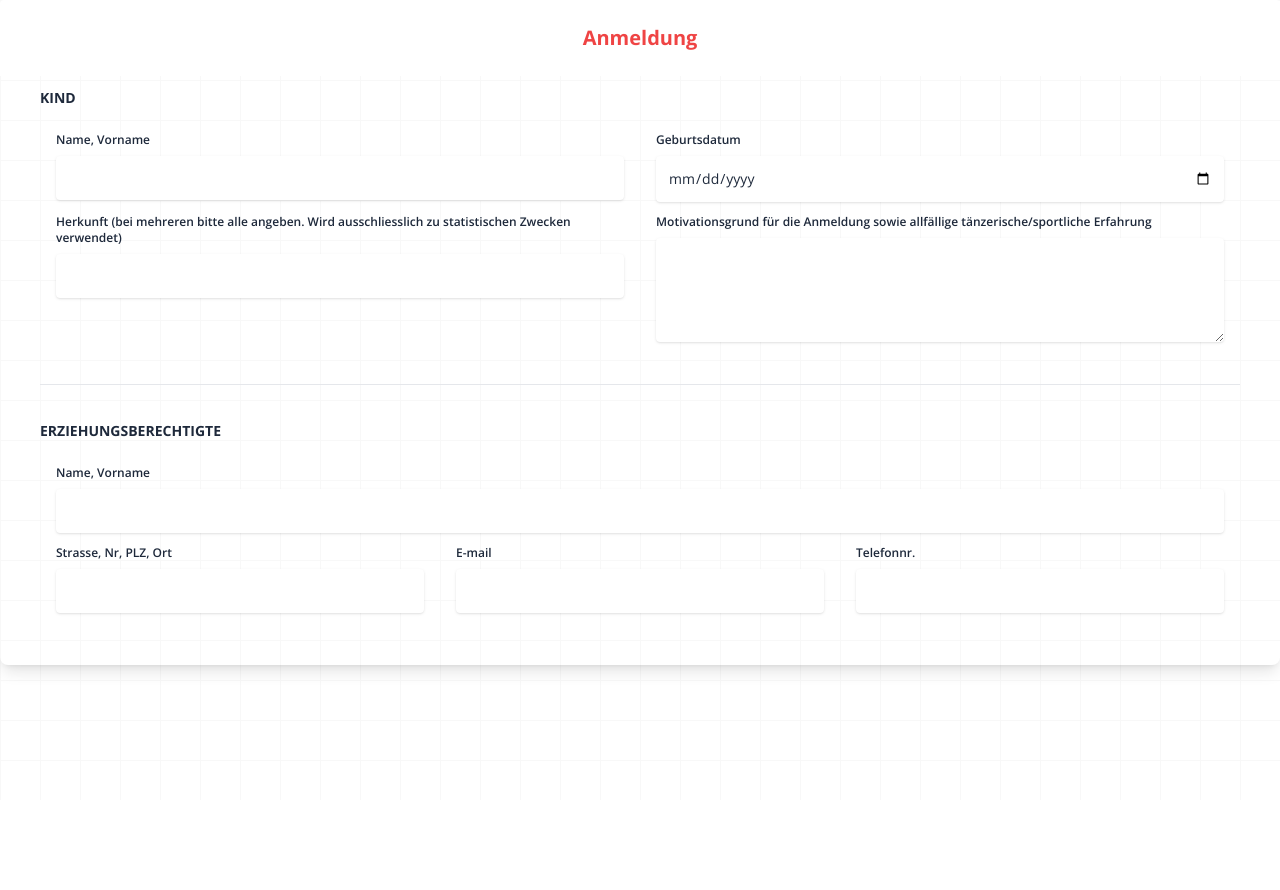
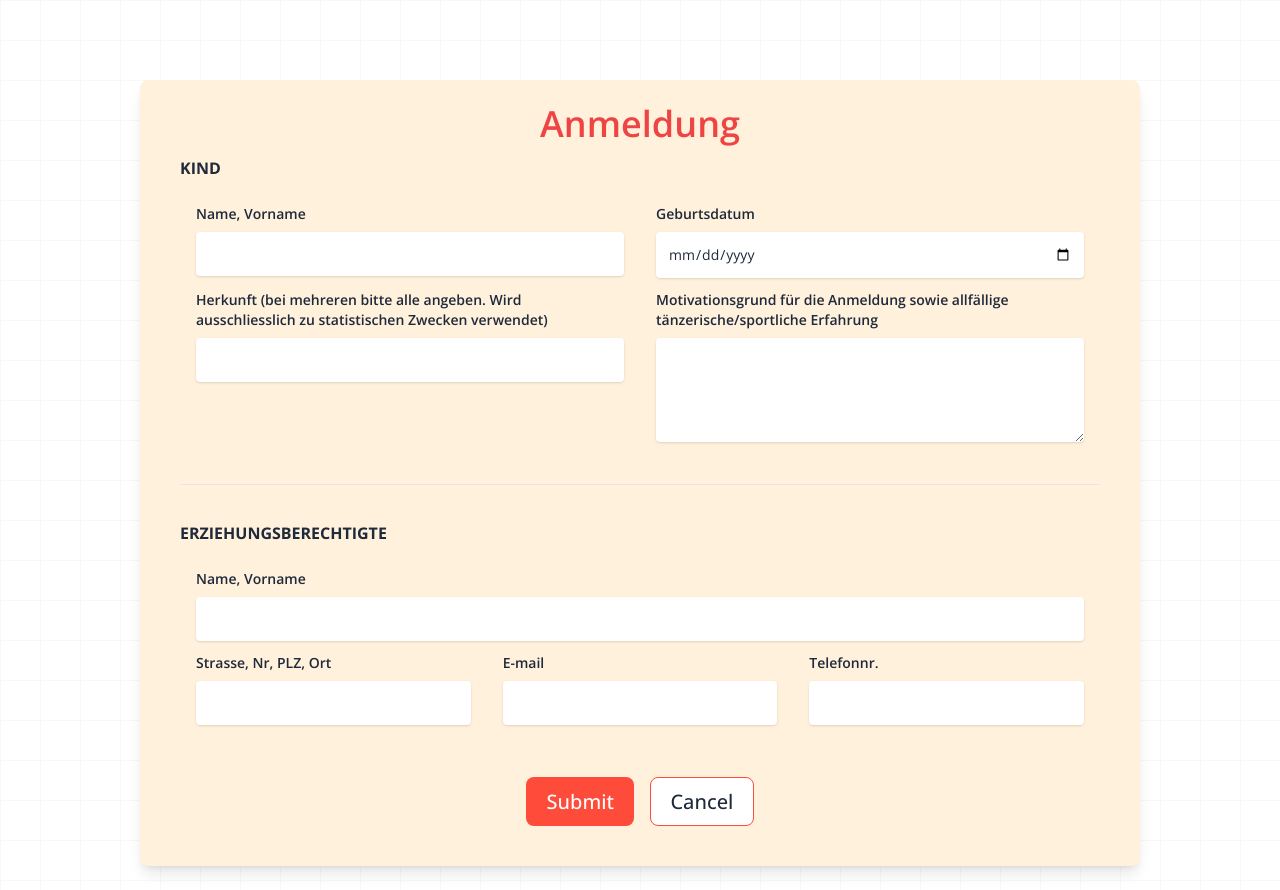
Before and after one commit to vntero/cafeaulait, a SvelteKit app: page /register in a window 1280 px wide. Before the commit the page ends 800 px from the top, so only its background shows below. Built offline with nearby package versions, Linux system fonts and the light colour scheme.

Commit message:
finishes adding the registration form

```diff
--- a/src/routes/register/+page.svelte
+++ b/src/routes/register/+page.svelte
@@ -1,65 +1,67 @@
+<script>
+  import SectionWrapper from '../../components/SectionWrapper.svelte'
+</script>
+
+<SectionWrapper>
   <div
-  class="relative flex flex-col min-w-0 break-words w-full mb-6 shadow-lg rounded-lg bg-blueGray-100 border-0"
+    class="relative flex flex-col w-full mb-6 shadow-lg rounded-lg max-w-[1000px] mx-auto m-20 bg-[#FFF1DB]"
   >
-  <!-- <div
-      class="max-w-[1000px] mx-auto w-full text-center bg-[#FFF1DB] p-6 rounded-lg shadow-lg"
-    > -->
-  <div class="rounded-t bg-white mb-0 px-6 py-6">
-    <div class="text-center">
-      <h6 class="text-red-500 text-xl font-bold">Anmeldung</h6>
-    </div>
-  </div>
-
     <div class="flex-auto px-4 lg:px-10 py-10 pt-0">
       <form>
-      <h6 class="text-blueGray-400 text-sm mt-3 mb-6 font-bold uppercase">
-        Kind
+        <h6
+          class="text-4xl sm:text-5xl md:text-4xl max-w-[1000px] mx-auto w-full font-semibold text-center text-red-500 pt-6"
+        >
+          Anmeldung
         </h6>
+        <h6 class="mt-3 mb-6 font-bold uppercase">Kind</h6>
         <div class="flex flex-wrap">
           <div class="w-full lg:w-6/12 px-4">
             <div class="relative w-full mb-3">
-            <label class="block text-xs font-semibold mb-2" for="grid-username">
+              <label
+                class="block text-sm font-semibold mb-2"
+                for="grid-username"
+              >
                 Name, Vorname
               </label>
               <input
                 id="grid-username"
                 type="text"
-              class="border-0 px-3 py-3 placeholder-blueGray-300 text-blueGray-600 bg-white rounded text-sm shadow focus:outline-none focus:ring w-full ease-linear transition-all duration-150"
+                class="border-0 px-3 py-3 bg-white rounded text-sm shadow focus:outline-none focus:ring w-full ease-linear transition-all duration-150"
               />
             </div>
           </div>
           <div class="w-full lg:w-6/12 px-4">
             <div class="relative w-full mb-3">
-            <label class="block text-xs font-semibold mb-2" for="grid-email">
+              <label class="block text-sm font-semibold mb-2" for="grid-email">
                 Geburtsdatum
               </label>
               <input
                 id="grid-email"
                 type="date"
-              class="border-0 px-3 py-3 placeholder-blueGray-300 text-blueGray-600 bg-white rounded text-sm shadow focus:outline-none focus:ring w-full ease-linear transition-all duration-150"
+                class="border-0 px-3 py-3 bg-white rounded text-sm shadow focus:outline-none focus:ring w-full ease-linear transition-all duration-150"
               />
             </div>
           </div>
           <div class="w-full lg:w-6/12 px-4">
             <div class="relative w-full mb-3">
               <label
-              class="block text-xs font-semibold mb-2"
+                class="block text-sm font-semibold mb-2"
                 for="grid-first-name"
               >
-              Herkunft (bei mehreren bitte alle angeben. Wird ausschliesslich zu
-              statistischen Zwecken verwendet)
+                Herkunft (bei mehreren bitte alle angeben. Wird ausschliesslich
+                zu statistischen Zwecken verwendet)
               </label>
               <input
                 id="grid-first-name"
                 type="text"
-              class="border-0 px-3 py-3 placeholder-blueGray-300 text-blueGray-600 bg-white rounded text-sm shadow focus:outline-none focus:ring w-full ease-linear transition-all duration-150"
+                class="border-0 px-3 py-3 bg-white rounded text-sm shadow focus:outline-none focus:ring w-full ease-linear transition-all duration-150"
               />
             </div>
           </div>
           <div class="w-full lg:w-6/12 px-4">
             <div class="relative w-full mb-3">
               <label
-              class="block text-xs font-semibold mb-2"
+                class="block text-sm font-semibold mb-2"
                 for="grid-last-name"
               >
                 Motivationsgrund für die Anmeldung sowie allfällige
@@ -68,7 +70,7 @@
               <textarea
                 id="grid-about-me"
                 type="text"
-              class="border-0 px-3 py-3 placeholder-blueGray-300 text-blueGray-600 bg-white rounded text-sm shadow focus:outline-none focus:ring w-full ease-linear transition-all duration-150"
+                class="border-0 px-3 py-3 bg-white rounded text-sm shadow focus:outline-none focus:ring w-full ease-linear transition-all duration-150"
                 rows="4"
               />
             </div>
@@ -78,50 +80,54 @@
         <hr class="mt-6 border-b-1 border-blueGray-300" />
         <br />
 
-      <h6 class="text-blueGray-400 text-sm mt-3 mb-6 font-bold uppercase">
-        Erziehungsberechtigte
-      </h6>
+        <h6 class="mt-3 mb-6 font-bold uppercase">Erziehungsberechtigte</h6>
         <div class="flex flex-wrap">
           <div class="w-full lg:w-12/12 px-4">
             <div class="relative w-full mb-3">
-            <label class="block text-xs font-semibold mb-2" for="grid-address">
+              <label
+                class="block text-sm font-semibold mb-2"
+                for="grid-address"
+              >
                 Name, Vorname
               </label>
               <input
                 id="grid-address"
                 type="text"
-              class="border-0 px-3 py-3 placeholder-blueGray-300 text-blueGray-600 bg-white rounded text-sm shadow focus:outline-none focus:ring w-full ease-linear transition-all duration-150"
+                class="border-0 px-3 py-3 bg-white rounded text-sm shadow focus:outline-none focus:ring w-full ease-linear transition-all duration-150"
               />
             </div>
           </div>
           <div class="w-full lg:w-4/12 px-4">
             <div class="relative w-full mb-3">
-            <label class="block text-xs font-semibold mb-2" for="grid-city">
+              <label class="block text-sm font-semibold mb-2" for="grid-city">
                 Strasse, Nr, PLZ, Ort
               </label>
               <input
                 id="grid-city"
                 type="email"
-              class="border-0 px-3 py-3 placeholder-blueGray-300 text-blueGray-600 bg-white rounded text-sm shadow focus:outline-none focus:ring w-full ease-linear transition-all duration-150"
-            />
-          </div>
-        </div>
-        <div class="w-full lg:w-4/12 px-4">
-          <div class="relative w-full mb-3">
-            <label class="block text-xs font-semibold mb-2" for="grid-country">
-              E-mail
-            </label>
-            <input
-              id="grid-country"
-              type="email"
-              class="border-0 px-3 py-3 placeholder-blueGray-300 text-blueGray-600 bg-white rounded text-sm shadow focus:outline-none focus:ring w-full ease-linear transition-all duration-150"
+                class="border-0 px-3 py-3 bg-white rounded text-sm shadow focus:outline-none focus:ring w-full ease-linear transition-all duration-150"
               />
             </div>
           </div>
           <div class="w-full lg:w-4/12 px-4">
             <div class="relative w-full mb-3">
               <label
-              class="block text-xs font-semibold mb-2"
+                class="block text-sm font-semibold mb-2"
+                for="grid-country"
+              >
+                E-mail
+              </label>
+              <input
+                id="grid-country"
+                type="email"
+                class="border-0 px-3 py-3 bg-white rounded text-sm shadow focus:outline-none focus:ring w-full ease-linear transition-all duration-150"
+              />
+            </div>
+          </div>
+          <div class="w-full lg:w-4/12 px-4">
+            <div class="relative w-full mb-3">
+              <label
+                class="block text-sm font-semibold mb-2"
                 for="grid-postal-code"
               >
                 Telefonnr.
@@ -129,11 +135,23 @@
               <input
                 id="grid-postal-code"
                 type="tel"
-              class="border-0 px-3 py-3 placeholder-blueGray-300 text-blueGray-600 bg-white rounded text-sm shadow focus:outline-none focus:ring w-full ease-linear transition-all duration-150"
+                class="border-0 px-3 py-3 bg-white rounded text-sm shadow focus:outline-none focus:ring w-full ease-linear transition-all duration-150"
               />
             </div>
           </div>
         </div>
+        <div class="flex items-center gap-4 justify-center pt-10">
+          <button class={'specialBtnDark'}>
+            <p class="text-base sm:text-lg md:text-xl">Submit</p>
+          </button>
+
+          <a href="/">
+            <button class="specialBtn">
+              <p class="text-base sm:text-lg md:text-xl">Cancel</p>
+            </button>
+          </a>
+        </div>
       </form>
     </div>
   </div>
+</SectionWrapper>
```
Lines whose indentation alone changed are shown as unchanged.
